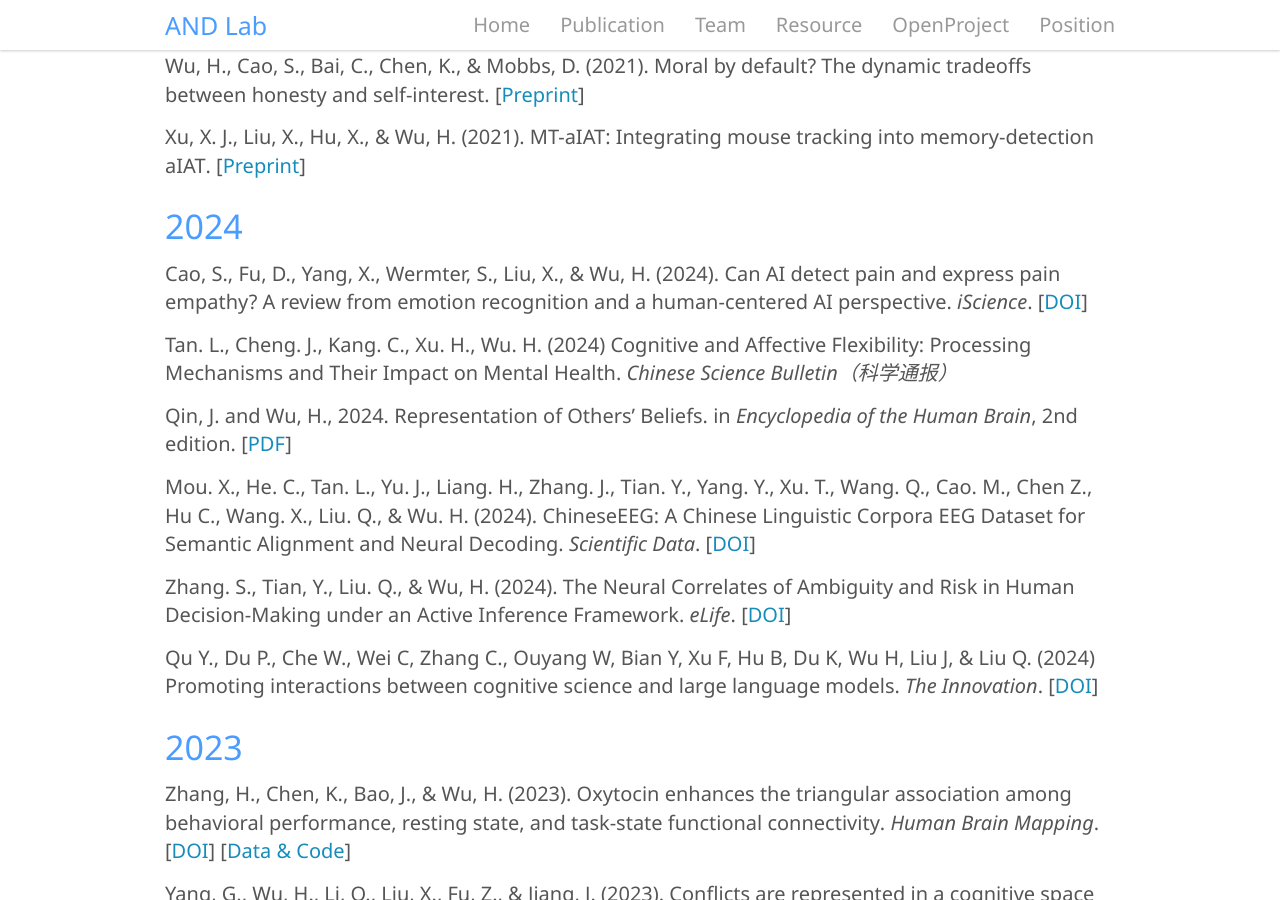
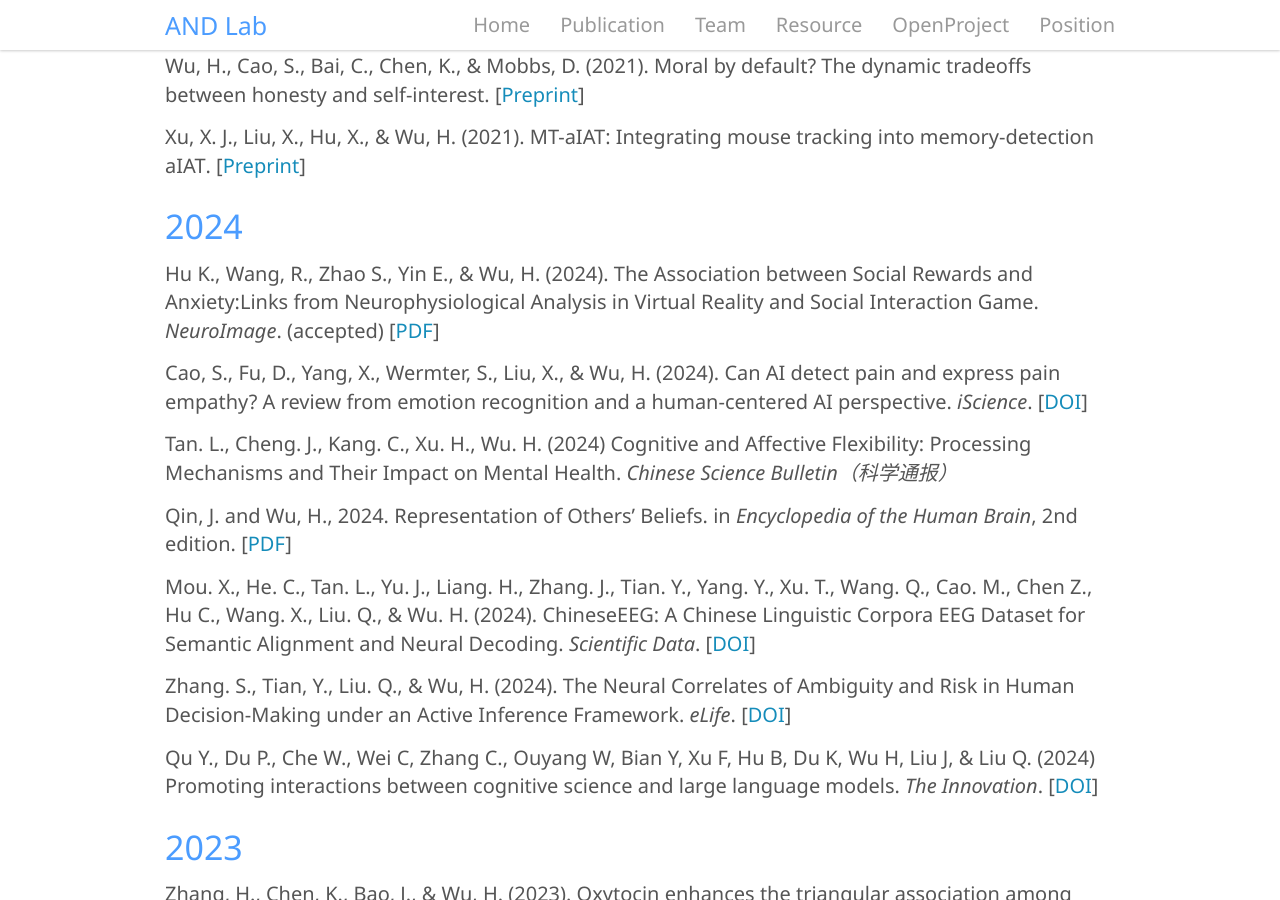
Before and after one commit to andlab-um/lab-website, a Jekyll site: the page built from _pages/publication.md, in a window 1280 px wide and 900 px high, scrolled down 675 px. Built offline with Jekyll 4.4.1, drawn with Linux system fonts in a browser that asks for light colours; nearby versions of some CDN libraries.

Commit message:
update news&pubalications

```diff
--- a/_pages/publication.md
+++ b/_pages/publication.md
@@ -15,8 +15,8 @@ permalink: /publication
 ---
 
 ### Preprint
-Xu, X. J., Mobbs, D., & Wu, H. (2024). **Unethical amnesia brain: Memory and metacognitive distortion induced by dishonesty**. bioRxiv.
-    [[Preprint](https://www.biorxiv.org/content/10.1101/2024.03.03.583239v1){:target="_blank"}]
+
+Xu, X. J., Mobbs, D., & Wu, H. (2024). **Unethical amnesia brain: Memory and metacognitive distortion induced by dishonesty**. bioRxiv. [[Preprint](https://www.biorxiv.org/content/10.1101/2024.03.03.583239v1){:target="_blank"}]
 
 Tian, Y., Huang, Q., Liu, X., Zhang, J., Ye, Y., & Wu, H. (2024). **Unraveling the Intricacies of Curiosity: A Comprehensive Study of Its Measures in the Chinese Context**.  Psyarxiv. [[Preprint](https://doi.org/10.31234/osf.io/5h6j8){:target="_blank"}]
 
@@ -28,11 +28,12 @@ Xu, X. J., Yang, G., Huang, J., Wang, R., & Wu, H. (2023). **Unveiling consisten
 
 Wu, H., Cao, S., Bai, C., Chen, K., & Mobbs, D. (2021). **Moral by default? The dynamic tradeoffs between honesty and self-interest**. [[Preprint](https://doi.org/10.31234/osf.io/kr4pw){:target="_blank"}]
 
-
-
 Xu, X. J., Liu, X., Hu, X., & Wu, H. (2021). **MT-aIAT: Integrating mouse tracking into memory-detection aIAT**. [[Preprint](https://doi.org/10.31234/osf.io/ny9xq){:target="_blank"}]
 
 ### 2024
+
+Hu K., Wang, R., Zhao S., Yin E., & Wu, H. (2024). **The Association between Social Rewards and Anxiety:Links from Neurophysiological Analysis in Virtual Reality and Social Interaction Game**. *NeuroImage*. (accepted) [[PDF](../assets/publications/NIMG-24-789_R1.pdf){:target="_blank"}]
+
 Cao, S., Fu, D., Yang, X., Wermter, S., Liu, X., & Wu, H. (2024). **Can AI detect pain and express pain empathy? A review from emotion recognition and a human-centered AI perspective**. *iScience*. [[DOI](https://doi.org/10.1016/j.isci.2024.110570){:target="_blank"}]
 
 Tan. L., Cheng. J., Kang. C., Xu. H., Wu. H. (2024) **Cognitive and Affective Flexibility: Processing Mechanisms and Their Impact on Mental Health.** *Chinese Science Bulletin（科学通报）*
```
Also changed, not shown: _pages/home.md (+2 -0 lines), 1 other file.
